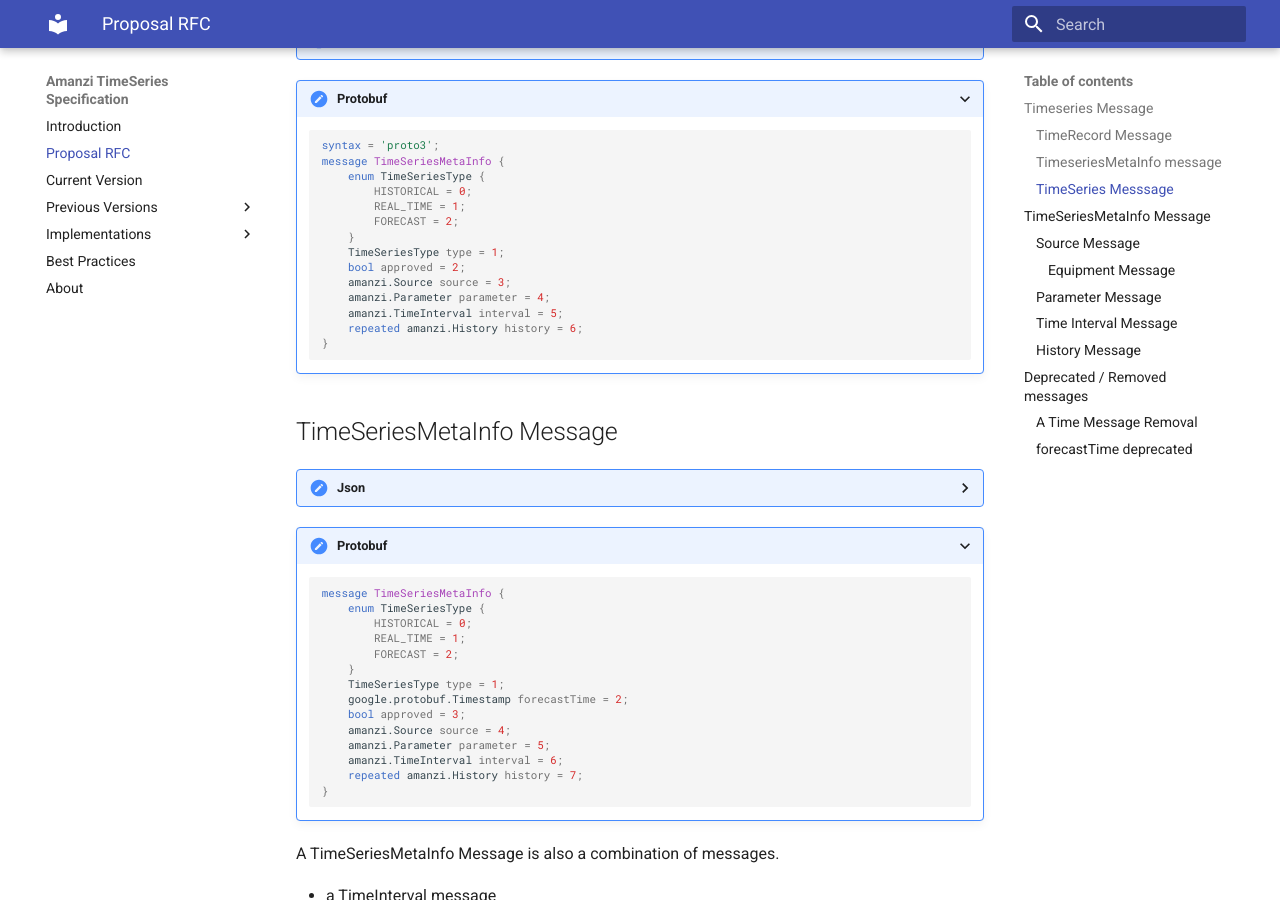
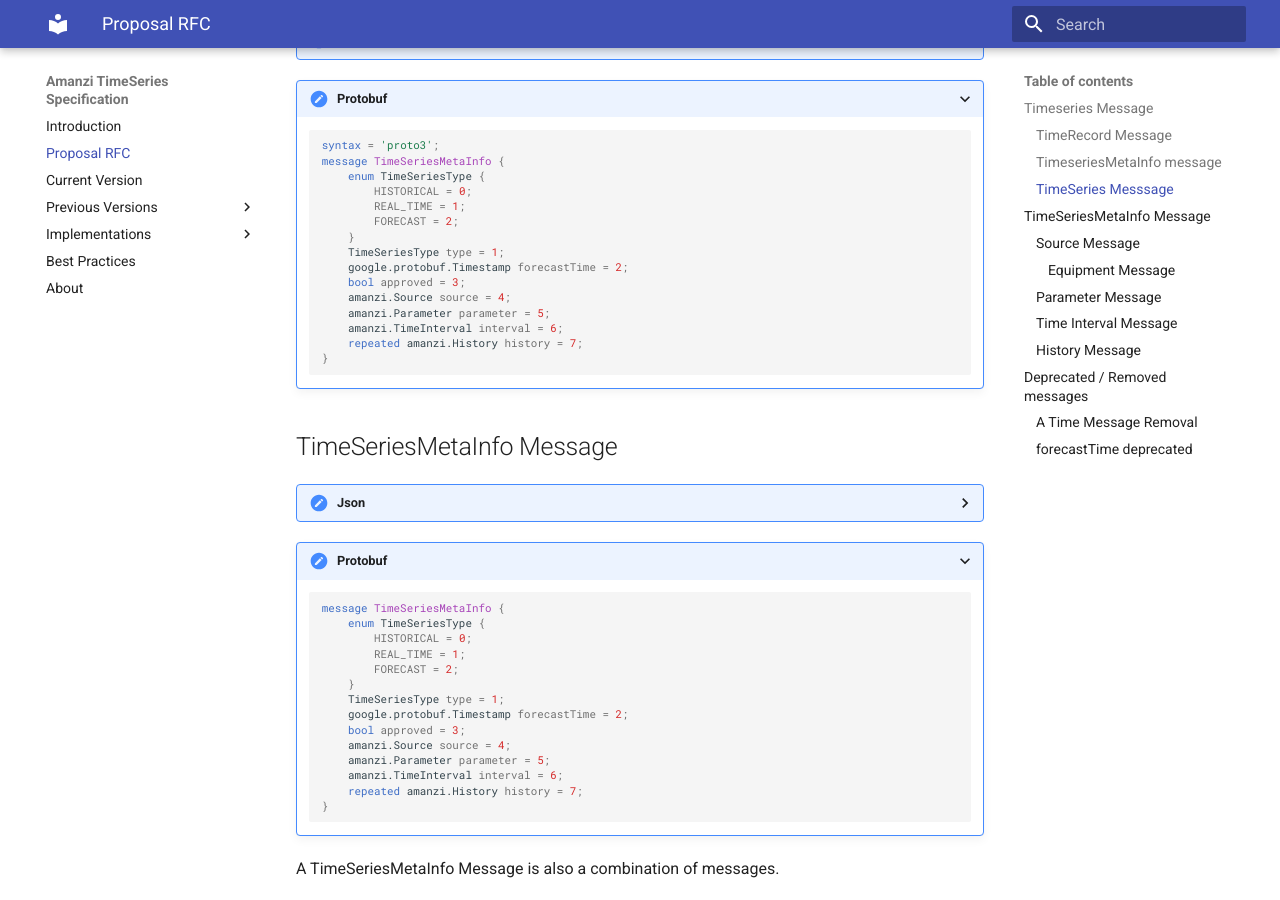
Before and after one commit to ICTatRTI/amanzi-timeseries, an MkDocs documentation site: the page built from docs/docs/proposal_rfc/v0.3.md, in a window 1280 px wide and 900 px high, scrolled down 1190 px. Built offline with MkDocs 1.6.1 and Material for MkDocs 9.7.7, drawn with Linux system fonts in a browser that asks for light colours; some of the changed text lies outside the part shown.

Commit message:
fixed errors in docs, updated metadata.proto

````diff
--- a/docs/docs/proposal_rfc/v0.3.md
+++ b/docs/docs/proposal_rfc/v0.3.md
@@ -136,11 +136,12 @@ at a point in time when one of the following occurs:
             FORECAST = 2;
         }
         TimeSeriesType type = 1;
-        bool approved = 2;
-        amanzi.Source source = 3;
-        amanzi.Parameter parameter = 4;
-        amanzi.TimeInterval interval = 5;
-        repeated amanzi.History history = 6;
+        google.protobuf.Timestamp forecastTime = 2;
+        bool approved = 3;
+        amanzi.Source source = 4;
+        amanzi.Parameter parameter = 5;
+        amanzi.TimeInterval interval = 6;
+        repeated amanzi.History history = 7;
     }
     ```
 
````
Also changed, not shown: other parts of docs/docs/proposal_rfc/v0.3.md (+1 -1 lines), 1 other file.
